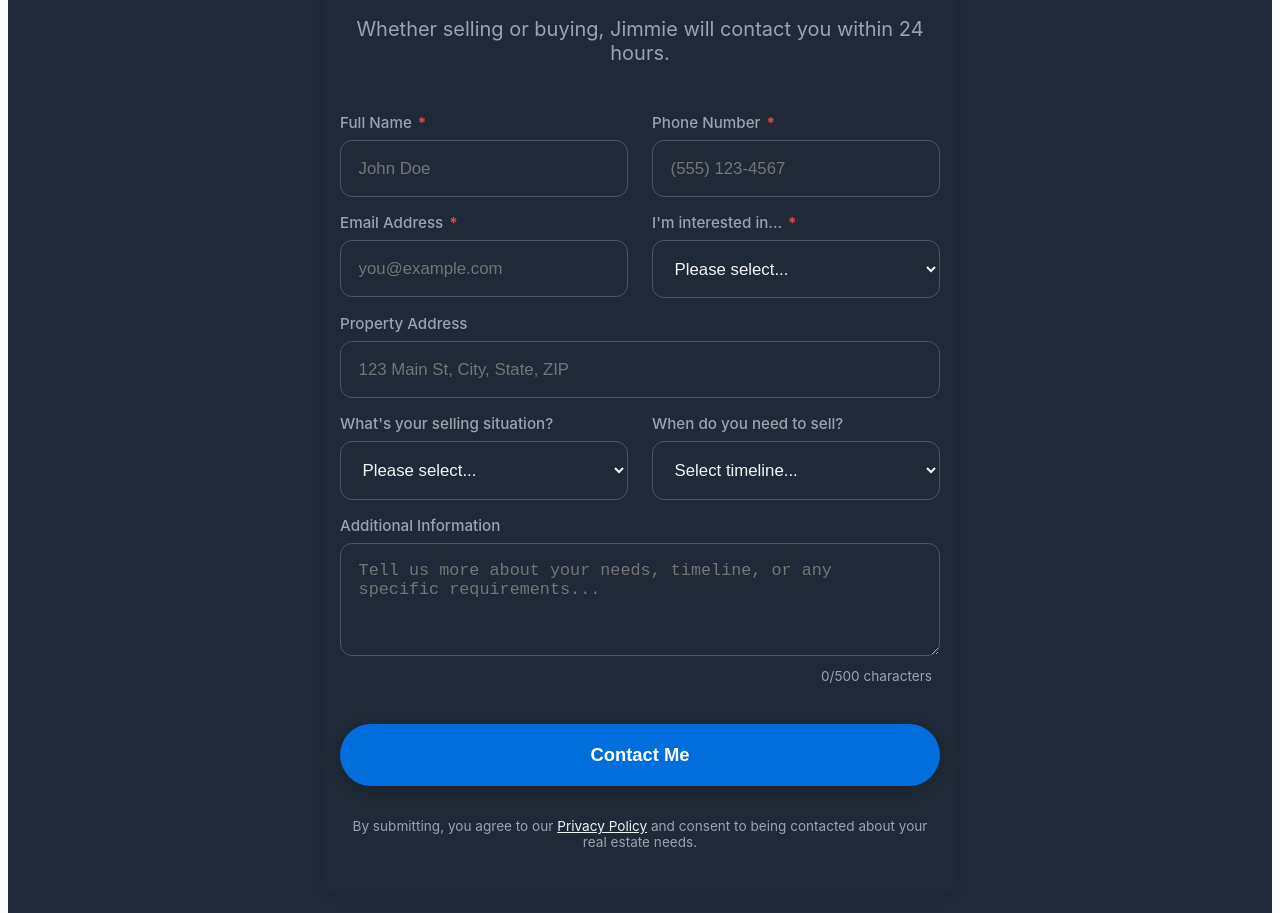
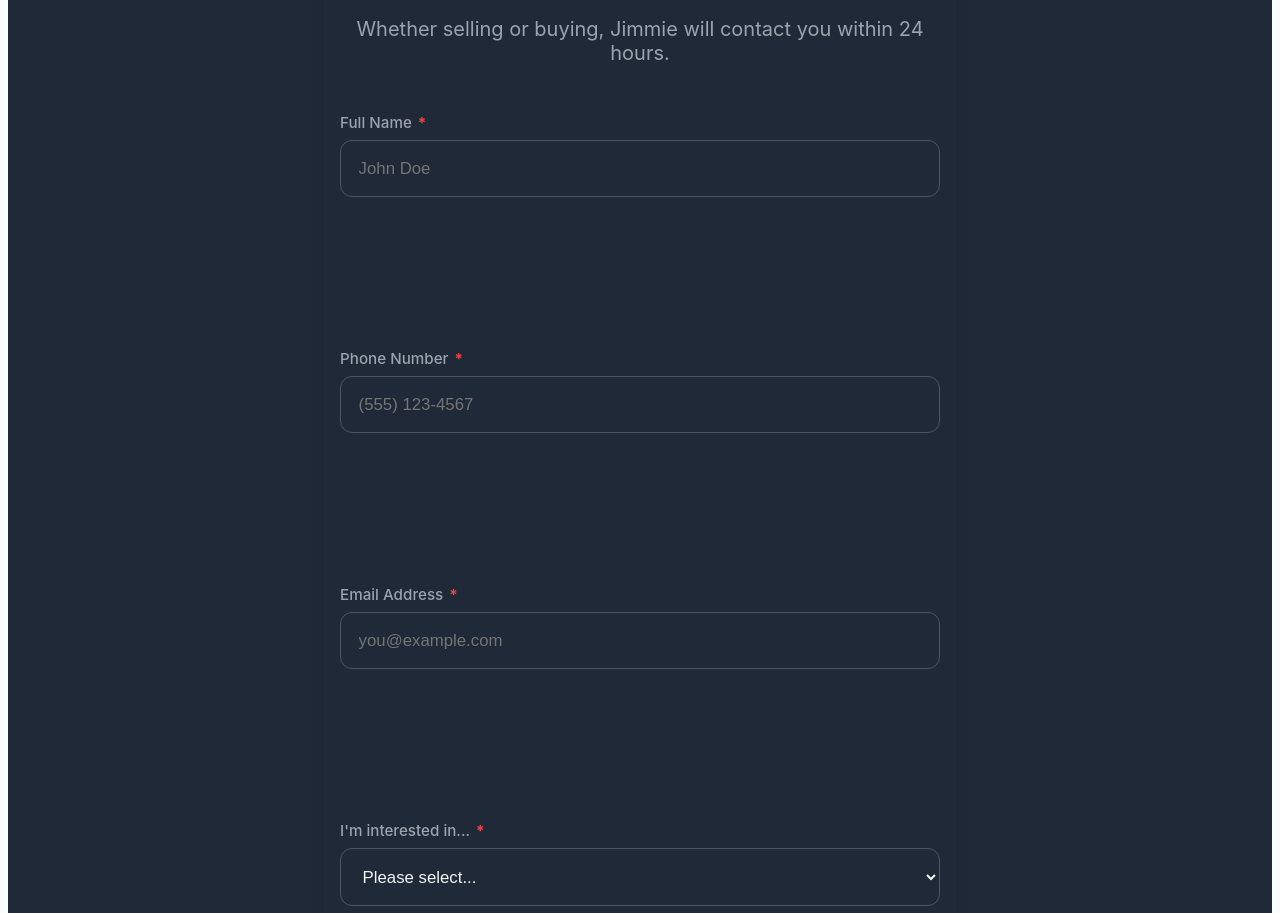
Before and after one commit to imnotanaiaccount/jacksoninvestmentsolutions, a website: page index.html in a window 1280 px wide. Shown: the part 3228-4141 px from the top of the page. Drawn offline with Linux system fonts and the light colour scheme.

Commit message:
Update index.html

```diff
--- a/index.html
+++ b/index.html
@@ -6,7 +6,6 @@
     <title>Jackson Investment Solutions - Buy & Sell Homes in West Michigan</title>
     <meta name="description" content="Looking to buy or sell a home in Michigan? Jackson Investment Solutions offers cash offers for sellers, expert Realtor® listings, and personalized home financing solutions for buyers.">
     <link rel="icon" type="image/png" href="images/favico.png">
-    <!-- Content Security Policy (CSP) to enhance security -->
     <meta http-equiv="Content-Security-Policy" content="
         default-src 'self';
         script-src 'self' 'unsafe-inline' https://www.googletagmanager.com https://www.clarity.ms https://www.google.com/recaptcha/ https://www.gstatic.com/recaptcha/;
@@ -16,8 +15,6 @@
         connect-src 'self' https://*.google-analytics.com https://*.clarity.ms;
         frame-src 'self' https://www.google.com/recaptcha/ https://recaptcha.google.com/;">
 
-    <!-- Added Subresource Integrity (SRI) for security -->
-    <!-- Using a specific version of Tailwind is better for security and stability. The SRI hash ensures the file is not tampered with. -->
     <script src="https://cdn.tailwindcss.com/3.4.3" integrity="sha384-e6A5LS1qad2SPwIe3U6l7yJgI+1x3L3w22Sg4Ekz4G2fD7I1w+JajDBrCBIyT27j" crossorigin="anonymous"></script>
     <link rel="preconnect" href="https://fonts.googleapis.com">
     <link rel="preconnect" href="https://fonts.gstatic.com" crossorigin>
@@ -207,7 +204,6 @@
                         <label>Don't fill this out if you're human: <input name="bot-field-contact" /></label>
                     </p>
 
-                    <div class="form-row">
                     <div class="form-group">
                         <label for="fullName">Full Name <span class="required-asterisk">*</span></label>
                         <input type="text" id="fullName" name="fullName" required autocomplete="name" placeholder="John Doe" aria-required="true">
@@ -218,9 +214,7 @@
                         <input type="tel" id="phoneNumber" name="phoneNumber" required pattern="[0-9]{3}-?[0-9]{3}-?[0-9]{4}" placeholder="(555) 123-4567" autocomplete="tel" aria-required="true">
                         <span class="error-message">Please enter a valid 10-digit phone number.</span>
                     </div>
-                    </div>
 
-                    <div class="form-row">
                     <div class="form-group">
                         <label for="emailAddress">Email Address <span class="required-asterisk">*</span></label>
                         <input type="email" id="emailAddress" name="emailAddress" required placeholder="you@example.com" autocomplete="email" aria-required="true">
@@ -239,7 +233,6 @@
                         </select>
                         <span class="error-message">Please select your area of interest.</span>
                     </div>
-                    </div>
 
                     <div class="form-group full-width">
                         <label for="propertyAddress">Property Address</label>
@@ -247,7 +240,6 @@
                         <span class="error-message">Please provide the property address.</span>
                     </div>
 
-                    <div class="form-row">
                     <div class="form-group">
                         <label for="propertySituation">What's your selling situation?</label>
                         <select id="propertySituation" name="propertySituation">
@@ -271,7 +263,6 @@
                             <option value="90days">📆 Within 90 days</option>
                             <option value="flexible">⏰ Timeline is flexible</option>
                         </select>
-                        </div>
                     </div>
 
                     <div class="form-group full-width">
@@ -347,7 +338,6 @@
         </section>
         <section id="compare-options" class="benefits fade-in-section">
           <div class="container">
-            <!--<h2 class="section-title">Your Real Estate Options with Jimmie</h2>-->
             <div class="cta-profile">
   <div class="glass-card">
     <img src="images/jimmie.jpg" alt="Jimmie - Professional Realtor" class="realtor-photo" />
@@ -363,7 +353,7 @@
                 <ul>
                     <li><svg xmlns="http://www.w3.org/2000/svg" width="20" height="20" viewBox="0 0 24 24" fill="none" stroke="currentColor" stroke-width="2.5" stroke-linecap="round" stroke-linejoin="round" class="lucide lucide-check"><path d="M20 6 9 17l-5-5"/></svg>Cash Offer: Quick close in as little as 7 days</li>
                     <li><svg xmlns="http://www.w3.org/2000/svg" width="20" height="20" viewBox="0 0 24 24" fill="none" stroke="currentColor" stroke-width="2.5" stroke-linecap="round" stroke-linejoin="round" class="lucide lucide-check"><path d="M20 6 9 17l-5-5"/></svg> Sell your home "As-Is" (no repairs, no cleaning)</li>
-                    <li><svg xmlns="http://www.w3.org/2000/svg" width="20" height="20" viewBox="0 0 24 24" fill="none" stroke="currentColor" stroke-width="2.5" stroke-linecap="round" stroke-linejoin="round" class="lucide lucide-check"><path d="M20 6 9 17l-5-5"/></svg> No agent commissions or fees (for cash offer)</li>
+                    <li><svg xmlns="http://www.w3.w3.org/2000/svg" width="20" height="20" viewBox="0 0 24 24" fill="none" stroke="currentColor" stroke-width="2.5" stroke-linecap="round" stroke-linejoin="round" class="lucide lucide-check"><path d="M20 6 9 17l-5-5"/></svg> No agent commissions or fees (for cash offer)</li>
                     <li><svg xmlns="http://www.w3.org/2000/svg" width="20" height="20" viewBox="0 0 24 24" fill="none" stroke="currentColor" stroke-width="2.5" stroke-linecap="round" stroke-linejoin="round" class="lucide lucide-check"><path d="M20 6 9 17l-5-5"/></svg>Realtor® Listing: Potentially higher sale price</li>
                     <li><svg xmlns="http://www.w3.org/2000/svg" width="20" height="20" viewBox="0 0 24 24" fill="none" stroke="currentColor" stroke-width="2.5" stroke-linecap="round" stroke-linejoin="round" class="lucide lucide-check"><path d="M20 6 9 17l-5-5"/></svg> Expert negotiation on your behalf (for listings)</li>
                 </ul>
```
Lines whose indentation alone changed are shown as unchanged.
